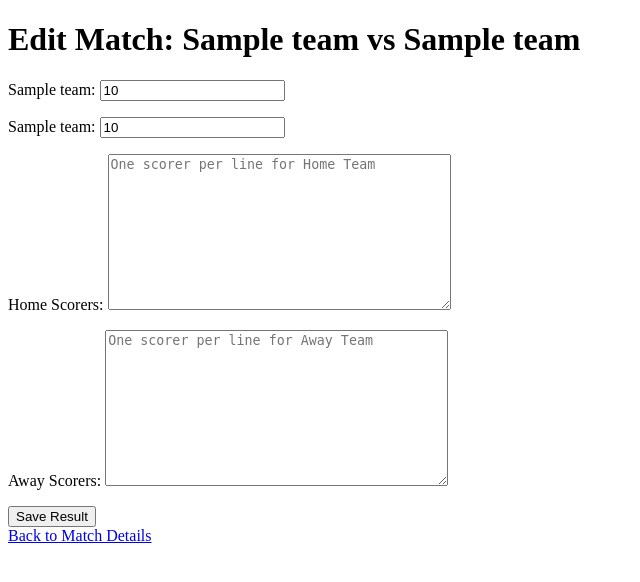
After one commit to VeselinMar/TournamentManager, a Django app: page /matches/1/edit/ in a window 1280 px wide. The commit adds this page. Shown: the top 582 px of the page, without its empty margins (0-640 px from the left). Run offline with Django 4.2, Linux system fonts and the light colour scheme; tables that the repository leaves empty hold one stand-in row (values such as "Sample post").

Commit message:
edit match functionality

```diff
--- a/tournamentapp/forms.py
+++ b/tournamentapp/forms.py
@@ -1,5 +1,5 @@
 from django import forms
-from .models import Team, Match
+from .models import Team, Match, Player, Goal
 
 class TeamForm(forms.ModelForm):
     class Meta:
@@ -18,3 +18,72 @@ class MatchForm(forms.ModelForm):
 
         if home_team == away_team:
             raise forms.ValidationError("Home and Away teams must be different.")
+
+
+class MatchEditForm(forms.ModelForm):
+    home_scorers = forms.CharField(
+        widget=forms.Textarea(attrs={'placeholder': 'One scorer per line for Home Team'}),
+        required=False,
+        label="Home Scorers"
+    )
+    away_scorers = forms.CharField(
+        widget=forms.Textarea(attrs={'placeholder': 'One scorer per line for Away Team'}),
+        required=False,
+        label="Away Scorers"
+    )
+
+    class Meta:
+        model = Match
+        fields = ['home_score', 'away_score']
+
+    def __init__(self, *args, **kwargs):
+        self.match = kwargs.get('instance')
+        super().__init__(*args, **kwargs)
+
+        # Dynamically label the score fields using team names
+        if self.match:
+            self.fields['home_score'].label = self.match.home_team.name
+            self.fields['away_score'].label = self.match.away_team.name
+
+    def save(self, commit=True):
+        match = super().save(commit=False)
+
+        if not match.is_finished:
+            if match.home_score > match.away_score:
+                match.home_team.points += 3
+            elif match.home_score < match.away_score:
+                match.away_team.points += 3
+            else:
+                match.home_team.points += 1
+                match.away_team.points += 1
+
+            match.home_team.save()
+            match.away_team.save()
+
+        match.is_finished = True
+        match.save()
+
+        # Remove any previously assigned goals
+        match.goals.all().delete()
+
+        # Assign goals
+        home_names = self.cleaned_data.get('home_scorers', '').splitlines()
+        away_names = self.cleaned_data.get('away_scorers', '').splitlines()
+
+        for name in home_names:
+            name = name.strip()
+            if name:
+                player, _ = Player.objects.get_or_create(name=name, team=match.home_team)
+                Goal.objects.create(match=match, player=player, team=match.home_team)
+                player.goals += 1
+                player.save()
+
+        for name in away_names:
+            name = name.strip()
+            if name:
+                player, _ = Player.objects.get_or_create(name=name, team=match.away_team)
+                Goal.objects.create(match=match, player=player, team=match.away_team)
+                player.goals += 1
+                player.save()
+
+        return match
--- a/tournamentapp/models.py
+++ b/tournamentapp/models.py
@@ -73,3 +73,11 @@ class Goal(models.Model):
 
     def __str__(self):
         return f"{self.player.name} scored for {self.team.name} in match: {self.match.home_team.name} - {self.match.away_team.name}"
+
+
+    def save(self, *args, **kwargs):
+        created = self.pk is None
+        super().save(*args, **kwargs)
+        if created:
+            self.player.goals += 1
+            self.player.save()
--- a/tournamentapp/templates/matches/match_detail.html
+++ b/tournamentapp/templates/matches/match_detail.html
@@ -23,6 +23,9 @@
         <p>No goals recorded.</p>
     {% endif %}
 
+    <p>    <a href="{% url 'match-edit' match.pk %}">Edit Result</a>
+</p>
+
     <hr>
     <a href="{% url 'home' %}">Back to Home</a>
     <!-- Later we'll add buttons/links to add goals/cards or finish match -->
--- /dev/null
+++ b/tournamentapp/templates/matches/match_edit.html
@@ -0,0 +1,18 @@
+<!DOCTYPE html>
+<html>
+<head>
+    <title>Edit Match</title>
+</head>
+<body>
+    <h1>Edit Match: {{ object.home_team.name }} vs {{ object.away_team.name }}</h1>
+
+    <form method="post">
+        {% csrf_token %}
+        {{ form.as_p }}
+        <button type="submit">Save Result</button>
+    </form>
+
+    <a href="{% url 'match-detail' object.pk %}">Back to Match Details</a>
+
+</body>
+</html>
--- a/tournamentapp/urls.py
+++ b/tournamentapp/urls.py
@@ -1,9 +1,10 @@
 from django.urls import path
-from .views import HomePageView, TeamCreateView, MatchCreateView, MatchDetailView
+from .views import HomePageView, TeamCreateView, MatchCreateView, MatchDetailView, MatchEditView
 
 urlpatterns = [
     path('', HomePageView.as_view(), name='home'),
     path('teams/create/', TeamCreateView.as_view(), name='team-create'),
     path('matches/create/', MatchCreateView.as_view(), name='match-create'),
     path('matches/<int:pk>/', MatchDetailView.as_view(), name='match-detail'),
+    path('matches/<int:pk>/edit/', MatchEditView.as_view(), name='match-edit'),
 ]
--- a/tournamentapp/views.py
+++ b/tournamentapp/views.py
@@ -1,7 +1,7 @@
 from django.views.generic import TemplateView, DetailView
-from django.views.generic.edit import CreateView
+from django.views.generic.edit import CreateView, UpdateView
 from .models import Match, Team, Goal
-from .forms import TeamForm, MatchForm
+from .forms import TeamForm, MatchForm, MatchEditForm
 from django.urls import reverse_lazy
 
 
@@ -47,3 +47,9 @@ class MatchDetailView(DetailView):
 
         context['goals'] = Goal.objects.filter(match=match)
         return context
+
+class MatchEditView(UpdateView):
+    model = Match
+    form_class = MatchEditForm
+    template_name = 'matches/match_edit.html'
+    success_url = reverse_lazy('home')
```
